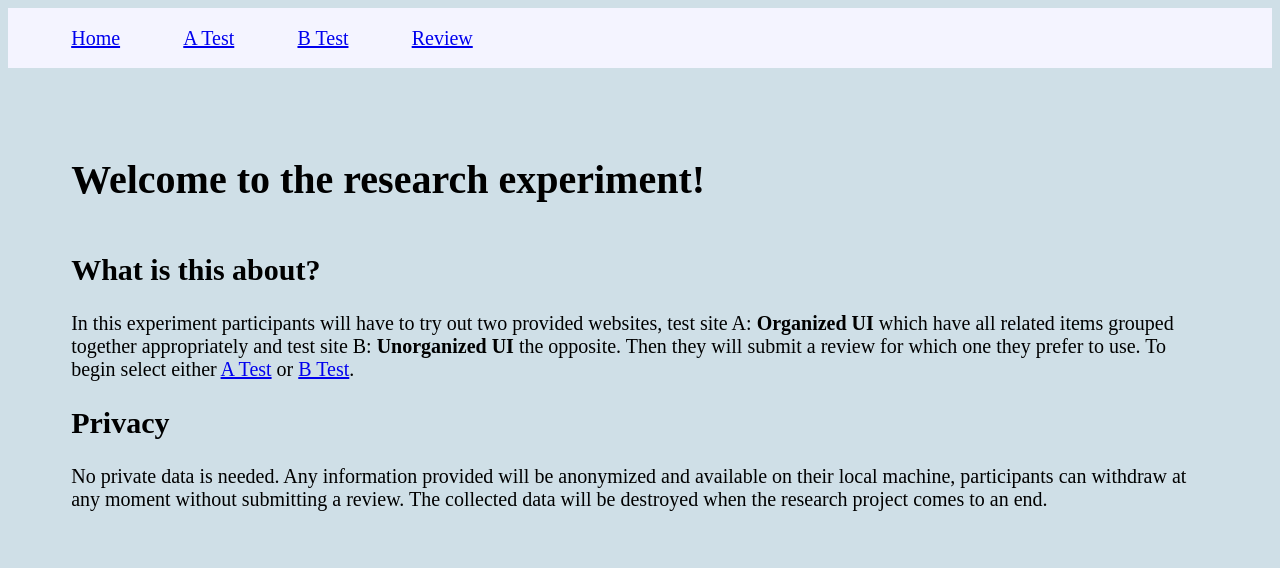
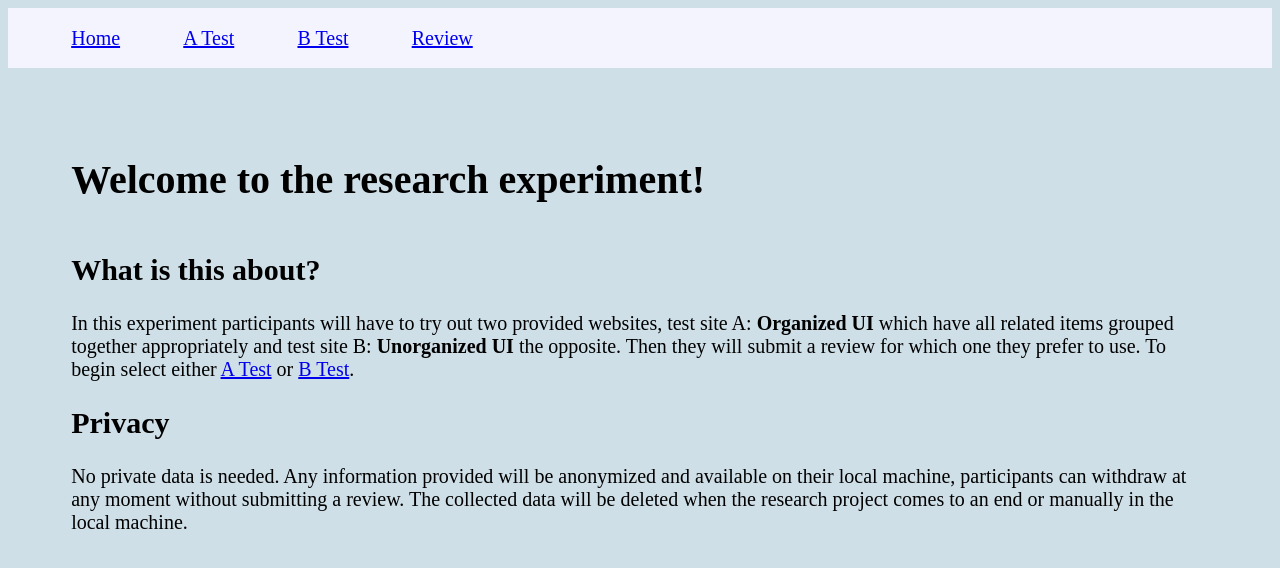
Before and after one commit to VGuowei/CO1111, a plain HTML site: page index.html in a window 1280 px wide. Drawn offline with Linux system fonts and the light colour scheme.

Commit message:
Update index.html

```diff
--- a/index.html
+++ b/index.html
@@ -21,8 +21,8 @@
 		To begin select either <a href="aTest.html">A Test</a> or <a href="bTest.html">B Test</a>.</p>
 		<h2>Privacy</h2>
 		<p>No private data is needed. Any information provided will be anonymized and available on their local machine,
-		participants can withdraw at any moment without submitting a review. The collected data will be destroyed
-		when the research project comes to an end.</p>
+		participants can withdraw at any moment without submitting a review. The collected data will be deleted
+		when the research project comes to an end or manually in the local machine.</p>
 	</div>
   </body>
 </html>
```
